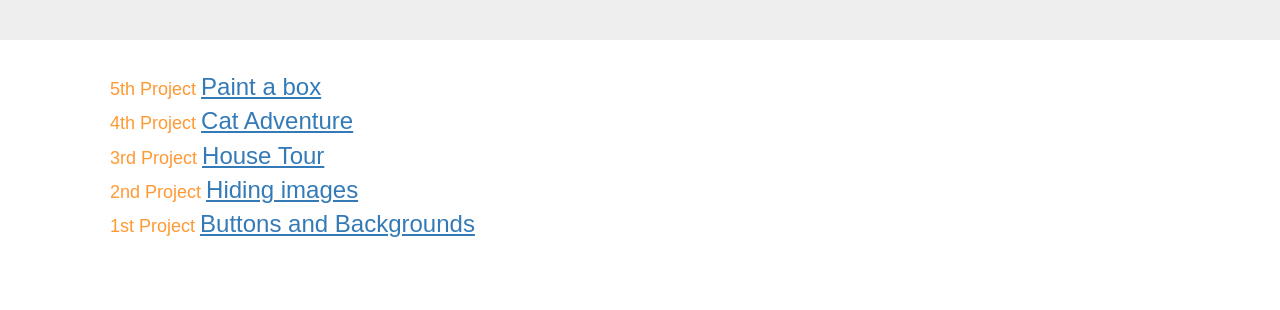
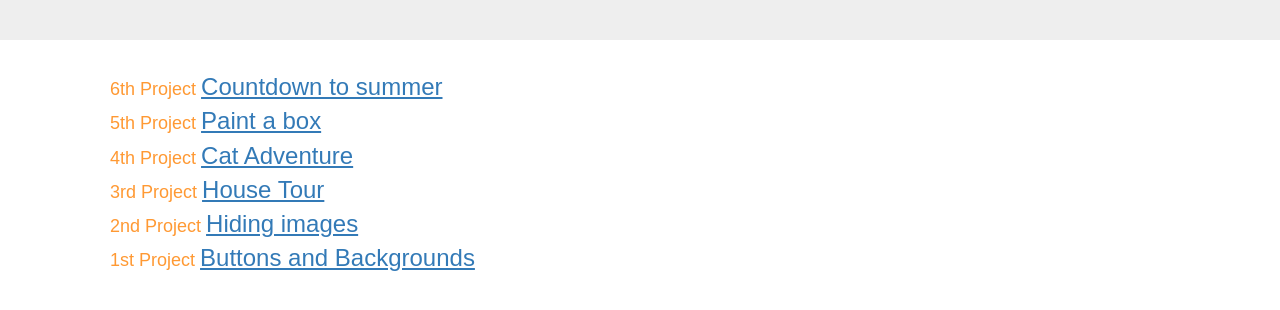
Before and after one commit to mantisbayne/homework, a plain HTML site: page index.html in a window 1280 px wide. Shown: the part 206-516 px from the top of the page. Drawn offline with nearby package versions, Linux system fonts and the light colour scheme.

Commit message:
countdown to summer

```diff
--- a/index.html
+++ b/index.html
@@ -24,6 +24,16 @@
 	</header>
 	<div class="container" id="bottom">
     <ul>
+
+      <li>
+        <div class="link list">
+          6th Project
+          <span>
+            <a href="task06/task06.html">Countdown to summer</a>
+          </span>
+        </div>
+      </li>
+
       <li>
         <div class="link list">
           5th Project
```
